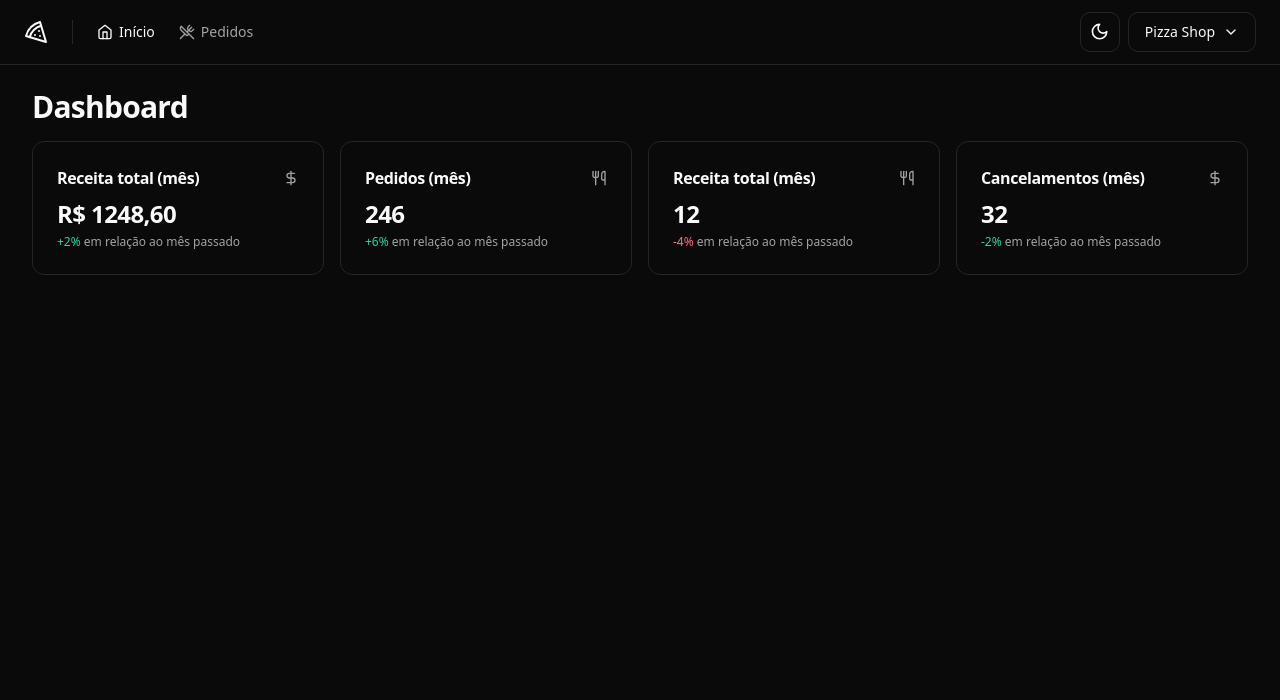
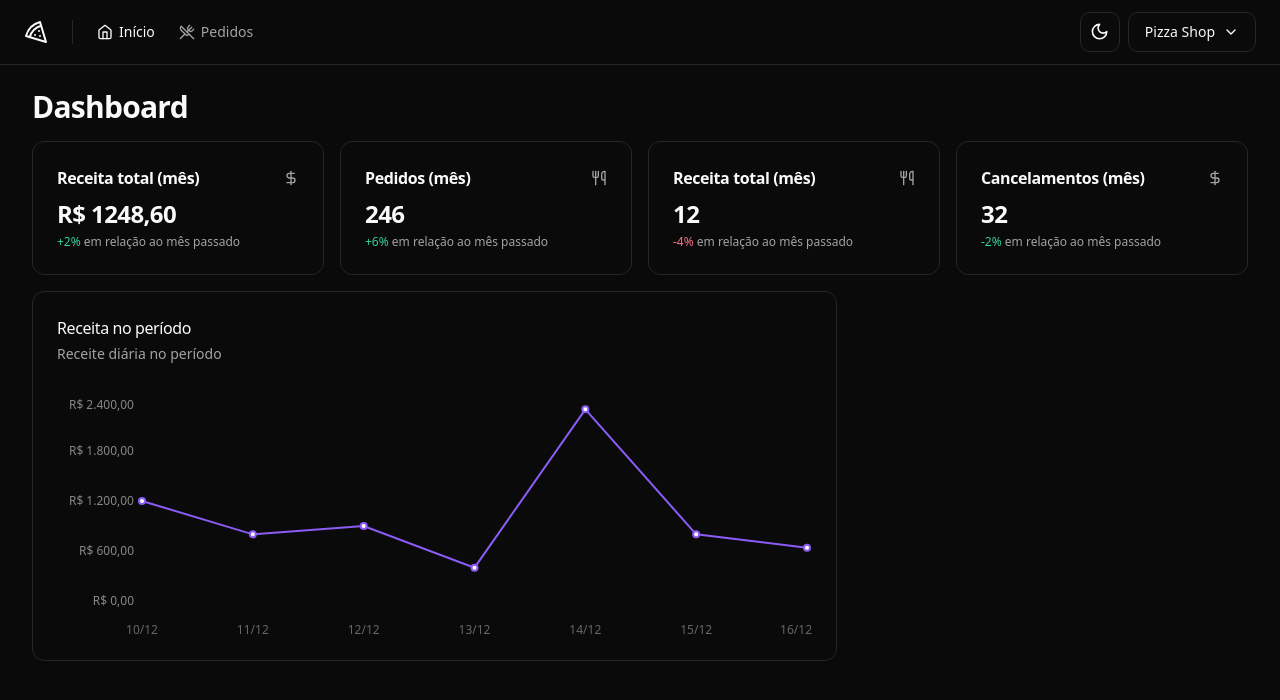
Before and after one commit to viniciusmb17/pizzashop-web, a React (Vite) app: page / in a window 1280 px wide. Shown: the top 700 px of the page. Built offline with nearby package versions, Linux system fonts and the light colour scheme.

Commit message:
feat: gráfico de receita no período

```diff
--- a/package.json
+++ b/package.json
@@ -26,6 +26,7 @@
     "react-helmet-async": "^2.0.4",
     "react-hook-form": "^7.50.1",
     "react-router-dom": "^6.22.0",
+    "recharts": "^2.12.0",
     "sonner": "^1.4.0",
     "sort-by": "^1.2.0",
     "tailwind-merge": "^2.2.1",
--- a/src/pages/app/dashboard/dashboard.tsx
+++ b/src/pages/app/dashboard/dashboard.tsx
@@ -4,6 +4,7 @@
 import { MonthCanceledOrdersAmountCard } from './month-canceled-orders-amount-card'
 import { MonthOrdersAmountCard } from './month-orders-amount-card'
 import { MonthRevenueCard } from './month-revenue-card'
+import { RevenueChart } from './revenue-chart'
 
 export function Dashboard() {
   return (
@@ -19,6 +20,9 @@
           <DayOrdersAmountCard />
           <MonthCanceledOrdersAmountCard />
         </div>
+        <div className="grid grid-cols-9 gap-4">
+          <RevenueChart />
+        </div>
       </div>
     </>
   )
--- /dev/null
+++ b/src/pages/app/dashboard/revenue-chart.tsx
@@ -0,0 +1,70 @@
+import {
+  CartesianGrid,
+  Line,
+  LineChart,
+  ResponsiveContainer,
+  Tooltip,
+  XAxis,
+  YAxis,
+} from 'recharts'
+import colors from 'tailwindcss/colors'
+
+import {
+  Card,
+  CardContent,
+  CardDescription,
+  CardHeader,
+  CardTitle,
+} from '@/components/ui/card'
+
+const data = [
+  { date: '10/12', revenue: 1200 },
+  { date: '11/12', revenue: 800 },
+  { date: '12/12', revenue: 900 },
+  { date: '13/12', revenue: 400 },
+  { date: '14/12', revenue: 2300 },
+  { date: '15/12', revenue: 800 },
+  { date: '16/12', revenue: 640 },
+]
+
+export function RevenueChart() {
+  return (
+    <Card className="col-span-6">
+      <CardHeader className="flex-row items-center justify-between pb-8">
+        <div className="space-y-1">
+          <CardTitle className="text-base font-medium">
+            Receita no período
+          </CardTitle>
+          <CardDescription>Receite diária no período</CardDescription>
+        </div>
+      </CardHeader>
+
+      <CardContent>
+        <ResponsiveContainer width={'100%'} height={240}>
+          <LineChart style={{ fontSize: 12 }} data={data}>
+            <XAxis dataKey={'date'} tickLine={false} axisLine={false} dy={16} />
+            <YAxis
+              stroke="#888"
+              axisLine={false}
+              tickLine={false}
+              width={80}
+              tickFormatter={(value: number) =>
+                value.toLocaleString('pt-BR', {
+                  style: 'currency',
+                  currency: 'BRL',
+                })
+              }
+            />
+
+            <Line
+              type={'linear'}
+              strokeWidth={2}
+              dataKey={'revenue'}
+              stroke={colors.violet[500]}
+            />
+          </LineChart>
+        </ResponsiveContainer>
+      </CardContent>
+    </Card>
+  )
+}
```
Also changed, not shown: 1 other file (tests, documents, lock files or other folders).
